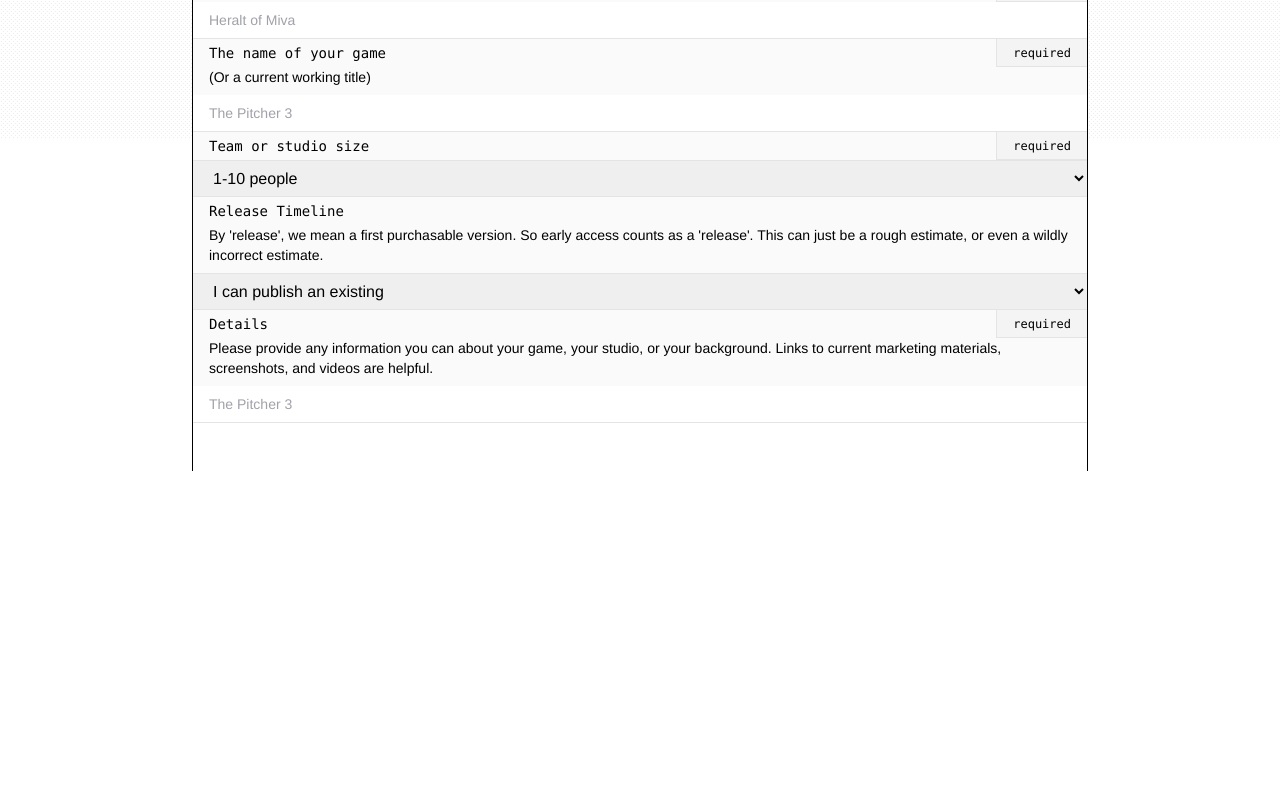
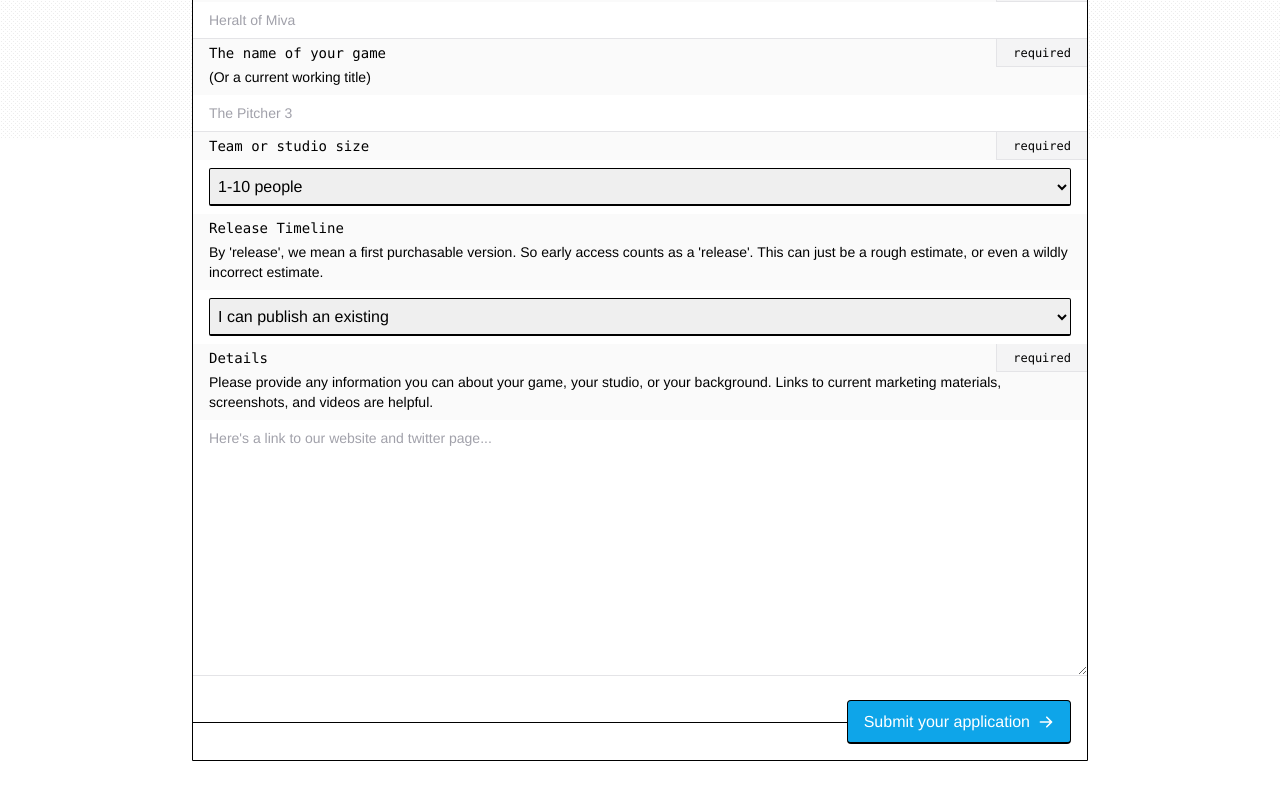
Before and after one commit to strangemoodfoundation/strangemood.org, a Next.js app: page /welcome/game-devs in a window 1280 px wide. Shown: the part 686-1486 px from the top of the page. Before the commit the page ends 1157 px from the top, so only its background shows below. Built offline with nearby package versions, Linux system fonts and the light colour scheme.

Commit message:
add beta page

```diff
--- a/pages/welcome/game-devs.tsx
+++ b/pages/welcome/game-devs.tsx
@@ -1,6 +1,7 @@
 import Layout from "../../components/Layout";
 import {
   ArrowLeftIcon,
+  ArrowRightIcon,
   CalculatorIcon,
   CheckCircleIcon,
   LibraryIcon,
@@ -48,7 +49,7 @@ export default function Welcome() {
             </div>
           </div>
 
-          <div className="rounded-t-sm sm:border-l pb-12 sm:border-r border-t border-black bg-white h-full flex-1 flex flex-col">
+          <div className="rounded-t-sm sm:border-l mb-12 border-b-0 sm:border-b  sm:border-r border-t border-black bg-white h-full flex-1 flex flex-col">
             <div className="bg-black text-white px-4 py-8 flex  flex-col ">
               <h2 className="text-lg font-bold mb-1">
                 Apply to join Strangemood's beta
@@ -60,7 +61,8 @@ export default function Welcome() {
 
             <div className="border-b py-8">
               <div className="px-4">
-                What happens in the Strangemood Foundation beta?
+                What happens when you crosslist your game on the Strangemood
+                beta?
               </div>
               <div className="px-4 pt-4">
                 <div className="flex items-start p-0 m-0">
@@ -152,33 +154,39 @@ export default function Welcome() {
               </FormElement>
 
               <FormElement label="Team or studio size" hint="" required>
+                <div className="px-4 py-2">
                   <select
                     name="team-size"
                     required
-                  className="border-b border-t w-full px-4 py-2"
+                    className="border border-black border-b-2 w-full px-1 py-2 rounded-sm"
                   >
                     <option value="small">1-10 people</option>
                     <option value="medium">10-50 people</option>
                     <option value="large">50+ people</option>
                   </select>
+                </div>
               </FormElement>
 
               <FormElement
                 label="Release Timeline"
                 hint="By 'release', we mean a first purchasable version. So early access counts as a 'release'. This can just be a rough estimate, or even a wildly incorrect estimate."
               >
+                <div className="px-4 py-2">
                   <select
-                  name="team-size"
+                    name="release-schedule"
                     required
-                  className="border-b border-t w-full px-4 py-2"
+                    className="border border-black border-b-2 w-full px-1 py-2 rounded-sm"
                   >
                     <option value="existing-game">
                       I can publish an existing{" "}
                     </option>
                     <option value="short-timeline">Within three months</option>
                     <option value="medium-timeline">Within a year</option>
-                  <option value="long-timeline">Beyond a year from now</option>
+                    <option value="long-timeline">
+                      Beyond a year from now
+                    </option>
                   </select>
+                </div>
               </FormElement>
 
               <FormElement
@@ -186,13 +194,21 @@ export default function Welcome() {
                 hint="Please provide any information you can about your game, your studio, or your background. Links to current marketing materials, screenshots, and videos are helpful."
                 required
               >
-                <input
-                  type="text"
-                  className="w-full border-b px-4 text-sm py-2"
-                  placeholder="The Pitcher 3"
+                <textarea
+                  name="details"
+                  className="w-full border-b px-4 text-sm py-2 h-64"
+                  placeholder="Here's a link to our website and twitter page..."
                   required
                 />
               </FormElement>
+
+              <div className=" flex py-4 items-center">
+                <div className="h-px flex-1 w-full bg-black " />
+                <button className="border hover:opacity-80 mr-4 rounded bg-blue-500 px-4 py-2 text-white border-b-2 border-black flex items-center">
+                  Submit your application
+                  <ArrowRightIcon className="h-4 w-4 ml-2" />
+                </button>
+              </div>
             </div>
           </div>
         </div>
```
Lines whose indentation alone changed are shown as unchanged.
